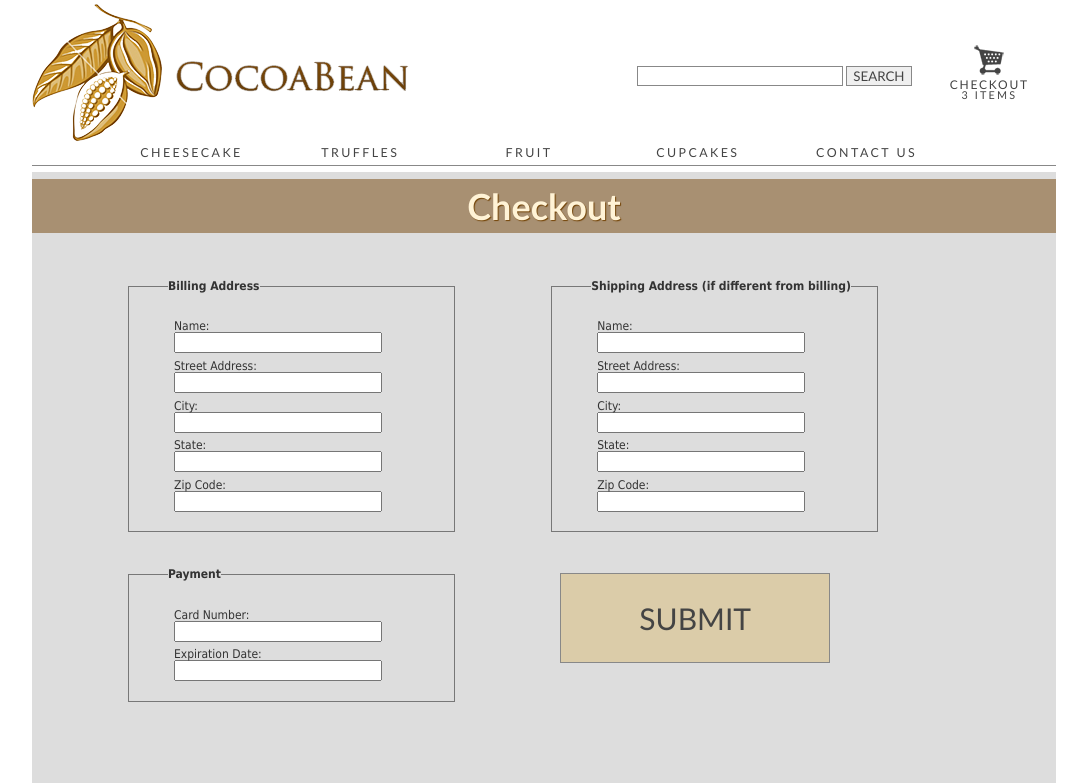
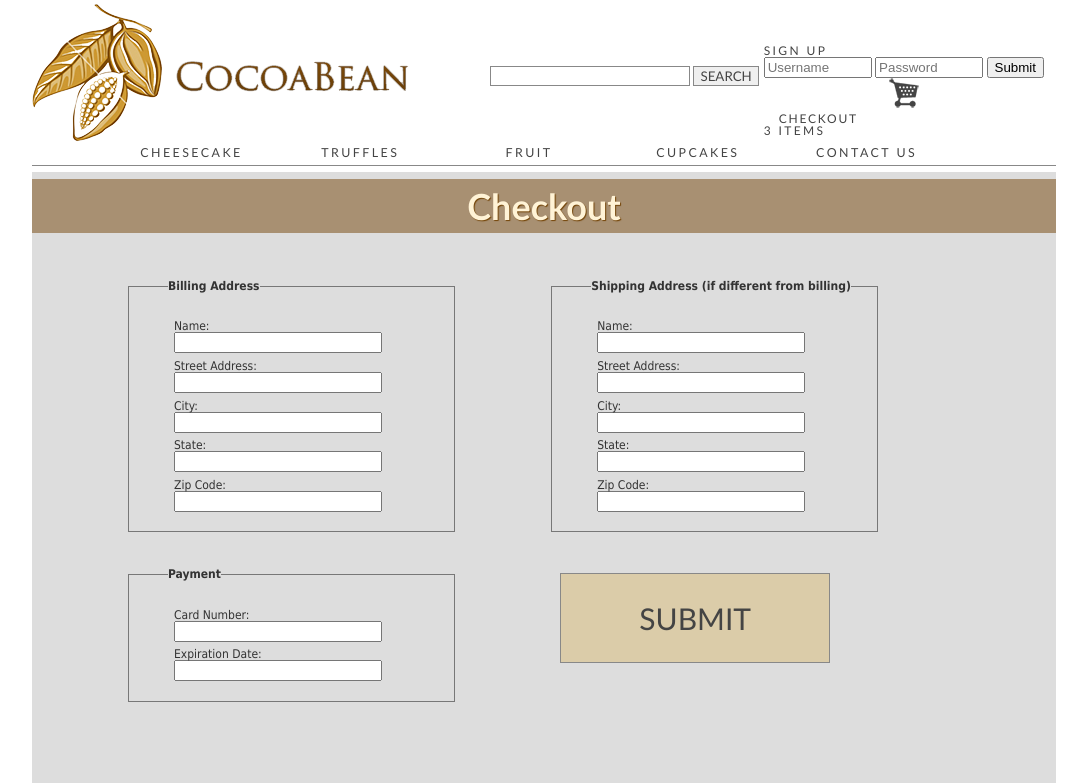
Before and after one commit to Takarou/cocoabean, a PHP site: page /cart.php in a window 1280 px wide. Shown: the top 783 px of the page, without its empty margins (96-1183 px from the left). Run offline with PHP 8.4, Linux system fonts and the light colour scheme.

Commit message:
added login to header

```diff
--- a/css/style.css
+++ b/css/style.css
@@ -9,12 +9,28 @@ body	{
 
 /* HEADER */
 
-header	{
+header
+{
 	width: 80%;
 	height: 165px;
 	margin: 0 auto;
 	border-bottom: #888 1px solid;
-
+}
+header #cart #signup
+{
+	color: blue;
+}
+header #header-login form
+{
+	clear: left;
+}
+header #header-login
+{
+	width: 500px;
+}
+header #header-login form legend
+{
+	float: left;
 }
 
 h1#logo
@@ -65,13 +81,22 @@ header a:hover	{
 	line-height: 0.8em;
 }
 
-#scart	{
+.cart input[id="username"]
+{
+	width: 100px;
+}
+.cart input[id="password"]
+{
+	width: 100px;
+}
+
+#cart-image	{
 	background: url('../img/cart.png') top center no-repeat;
 	padding: 35px 15px 0px 15px;
 	font-size: 1em;
 }
 
-#scart a	{
+#cart-image a	{
 	letter-spacing: .15em;
 }
 
@@ -97,7 +122,7 @@ nav a
 
 #searchform	{
 	float: left;
-	margin: 5.5em auto auto 20%;
+	margin: 5.5em auto auto 58px;
 }
 
 #search	{
--- a/php-includes/header-include.php
+++ b/php-includes/header-include.php
@@ -2,14 +2,24 @@
 	<h1 id="logo"><a href="index.php">Cocoa Bean: Gourmet Chocolate Treats</a></h1>
 
 	<form method="post" action="search.php" id="searchform">
-		<input type="text" name="searchbox" id="searchbox" />
-		<input type="submit" id="search" name="submit" value="Search" />
+		<input type="search" id="searchbox" />
+		<input type="submit" id="search" value="Search" />
 	</form>
 
-	<ul class="cart">
-		<li id="scart"><a href="cart.php">Checkout</a></li>
-		<li><a href="cart.php">3 items</a></li>
-	</ul>
+	<div class="cart">
+		<a id="signup" href="#">Sign up</a>
+
+		<form action="login.php" method="post">
+			<input id="username" placeholder="Username" type="text"></input>
+			<input id="password" placeholder="Password" type="text"></input>
+			<input type="submit" value="Submit"></input>
+		</form>
+
+		<div id="cart-image">
+			<a href="cart.php">Checkout</a>
+		</div>
+		<a href="cart.php">3 items</a>
+	</div>
 
 	<nav>
 		<ul>
```
Also changed, not shown: login.php (added).
